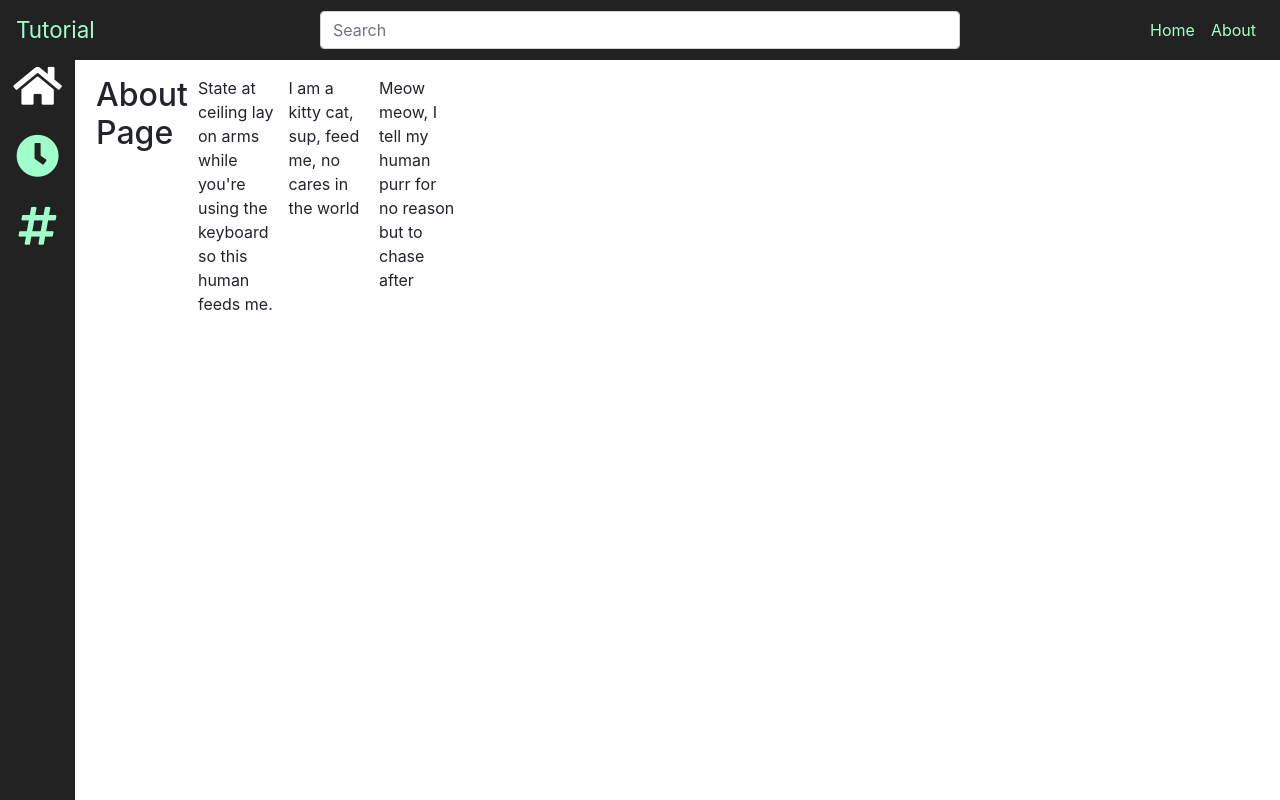
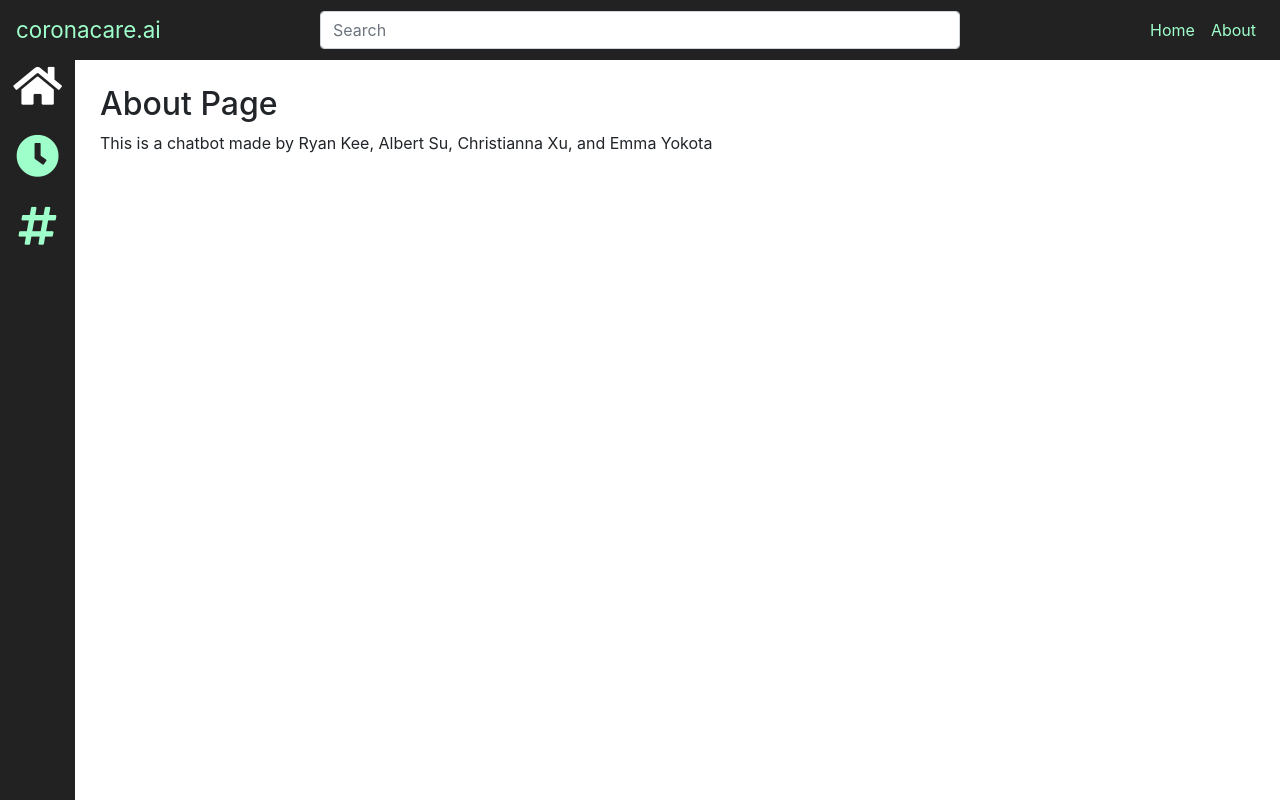
Before and after one commit to s-xuchr/coronacare, a React (Create React App) app in the folder site/: page /about in a window 1280 px wide. Built offline with nearby package versions, Linux system fonts and the light colour scheme.

Commit message:
v0.2 slight fixes to text and padding

```diff
--- a/site/src/About.js
+++ b/site/src/About.js
@@ -1,5 +1,6 @@
 import React from 'react';
 import styled from 'styled-components';
+import './components/Pages.css';
 const GridWrapper = styled.div`
   display: grid;
   grid-gap: 10px;
@@ -10,10 +11,8 @@ const GridWrapper = styled.div`
   grid-auto-rows: minmax(25px, auto);
 `;
 export const About = () => (
-  <GridWrapper>
-    <h2>About Page</h2>
-    <p>State at ceiling lay on arms while you're using the keyboard so this human feeds me.</p>
-    <p>I am a kitty cat, sup, feed me, no cares in the world</p>
-    <p>Meow meow, I tell my human purr for no reason but to chase after</p>
-  </GridWrapper>
+    <div className="padding">
+        <h2>About Page</h2>
+        <p>This is a chatbot made by Ryan Kee, Albert Su, Christianna Xu, and Emma Yokota</p>
+    </div>
 )
--- a/site/src/Home.js
+++ b/site/src/Home.js
@@ -10,8 +10,9 @@ const GridWrapper = styled.div`
   grid-auto-rows: minmax(25px, auto);
 `;
 export const Home = (props) => (
-  <GridWrapper>
-    <p>This is a paragraph and I am writing on the home page</p>
-    <p>This is another paragraph, hi hey hello whatsup yo</p>
-  </GridWrapper>
+    <div className="padding">
+        <h1>Welcome</h1>
+        <p>Feel free to use our chatbot at (paste link here)</p>
+    </div>
+
 )
--- a/site/src/components/NavigationBar.js
+++ b/site/src/components/NavigationBar.js
@@ -21,7 +21,7 @@ const Styles = styled.div`
 export const NavigationBar = () => (
   <Styles>
     <Navbar expand="lg">
-      <Navbar.Brand href="/">Tutorial</Navbar.Brand>
+      <Navbar.Brand href="/">coronacare.ai</Navbar.Brand>
       <Navbar.Toggle aria-controls="basic-navbar-nav"/>
       <Form className="form-center">
         <FormControl type="text" placeholder="Search" className="" />
--- /dev/null
+++ b/site/src/components/Pages.css
@@ -0,0 +1,4 @@
+.padding{
+    padding-left: 100px;
+    padding-top: 25px
+}
```
